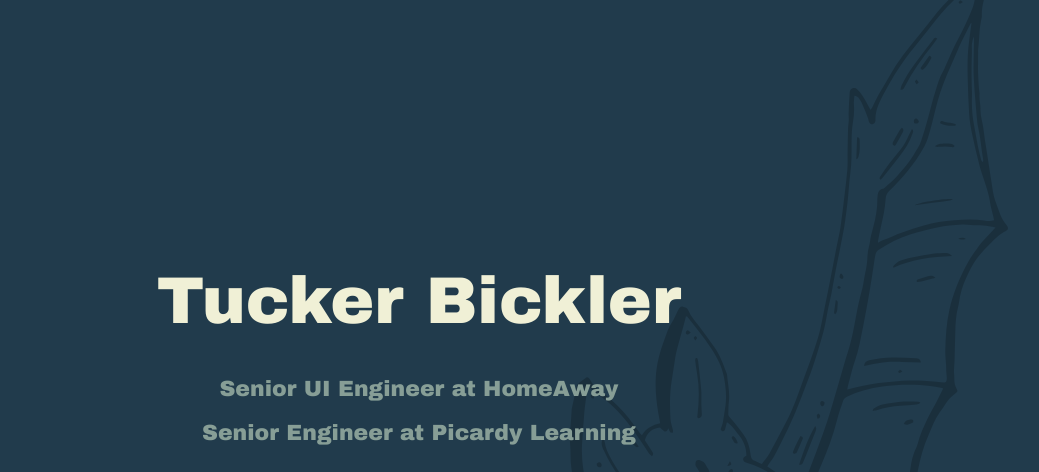
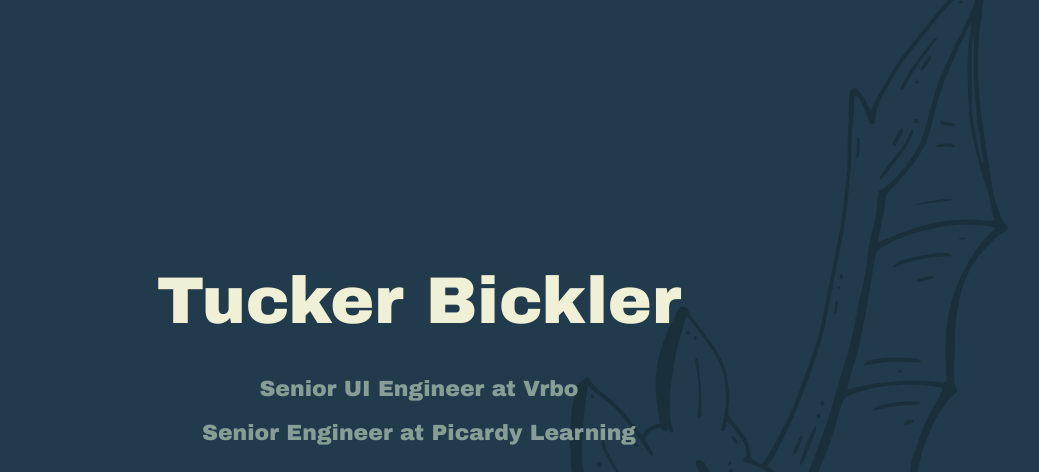
Before and after one commit to tuckbick/tuckbick.github.io, a plain HTML site: page index.html in a window 1280 px wide. Shown: the top 472 px of the page, without its empty margins (221-1260 px from the left). Drawn offline with Linux system fonts and the light colour scheme.

Commit message:
Changing HomeAway to Vrbo

```diff
--- a/index.html
+++ b/index.html
@@ -216,7 +216,7 @@
     <div class="wrapper">
         <header class="title">Tucker Bickler</header>
         <div class="about">
-            <p>Senior UI Engineer at <a href="https://homeaway.com/" target="_blank">HomeAway</a></p>
+            <p>Senior UI Engineer at <a href="https://vrbo.com/" target="_blank">Vrbo</a></p>
             <p>Senior Engineer at <a href="https://picardylearning.com/" target="_blank">Picardy Learning</a></p>
         </div>
         <nav>
```
